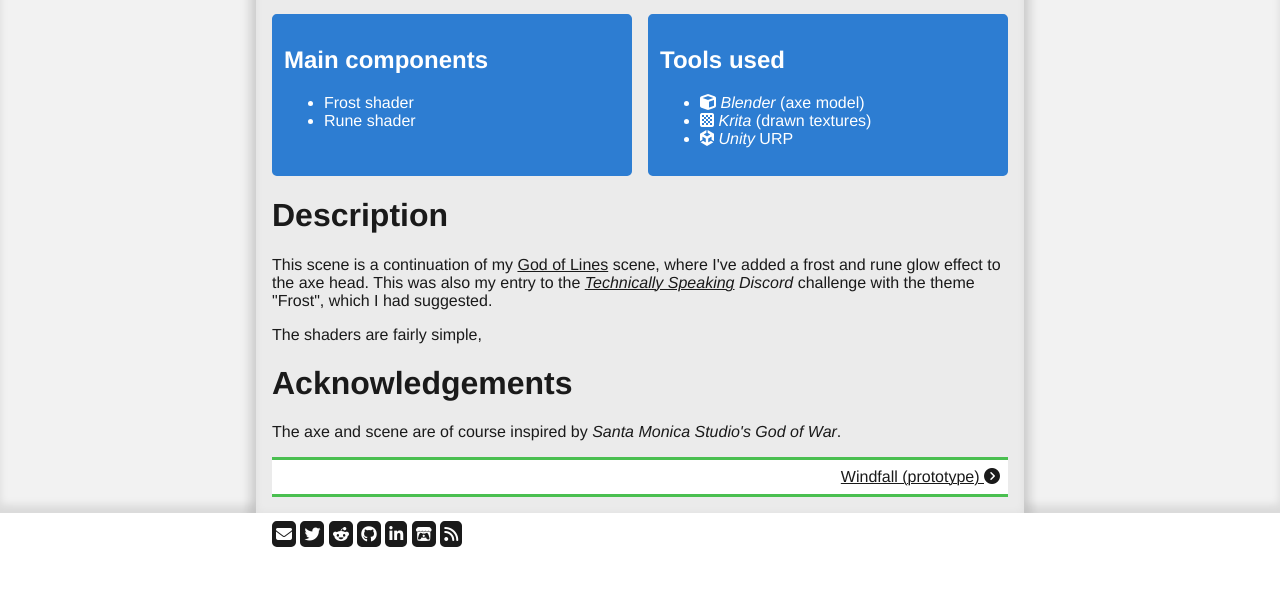
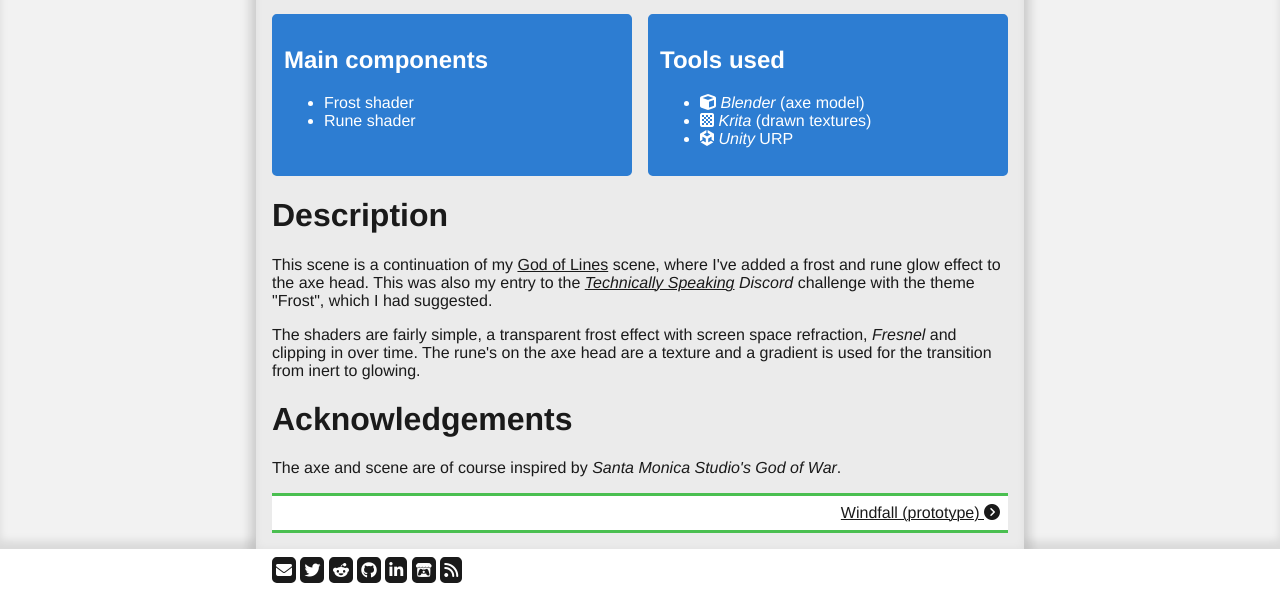
Before and after one commit to Radagasd/Radagasd.github.io, a Jekyll site: the page built from _posts/Showcases/2022/2022-01-31-stylised-leviathan-axe.html, in a window 1280 px wide. Shown: the part 671-1262 px from the top of the page. Built offline with Jekyll 4.4.1, drawn with Linux system fonts in a browser that asks for light colours; nearby versions of some CDN libraries; comment, search, counter and statistics services are not loaded; before the commit the page ends 1226 px from its top, so only the background shows below that.

Commit message:
no message

```diff
--- a/_posts/Showcases/2022/2022-01-31-stylised-leviathan-axe.html
+++ b/_posts/Showcases/2022/2022-01-31-stylised-leviathan-axe.html
@@ -29,7 +29,7 @@
 
 <h1>Description</h1>
 <p>This scene is a continuation of my <a href="{{ site.baseurl }}/2021/10/22/god-of-lines">God of Lines</a> scene, where I've added a frost and rune glow effect to the axe head. This was also my entry to the <a href="https://discord.gg/e9XnPFv" target="_blank"><em>Technically Speaking</em></a> <em>Discord</em> challenge with the theme "Frost", which I had suggested.</p>
-<p>The shaders are fairly simple, </p>
+<p>The shaders are fairly simple, a transparent frost effect with screen space refraction, <em>Fresnel</em> and clipping in over time. The rune's on the axe head are a texture and a gradient is used for the transition from inert to glowing.</p>
 
 <h1>Acknowledgements</h1>
 <p>The axe and scene are of course inspired by <em>Santa Monica Studio's</em> <em>God of War</em>.</p>
```
